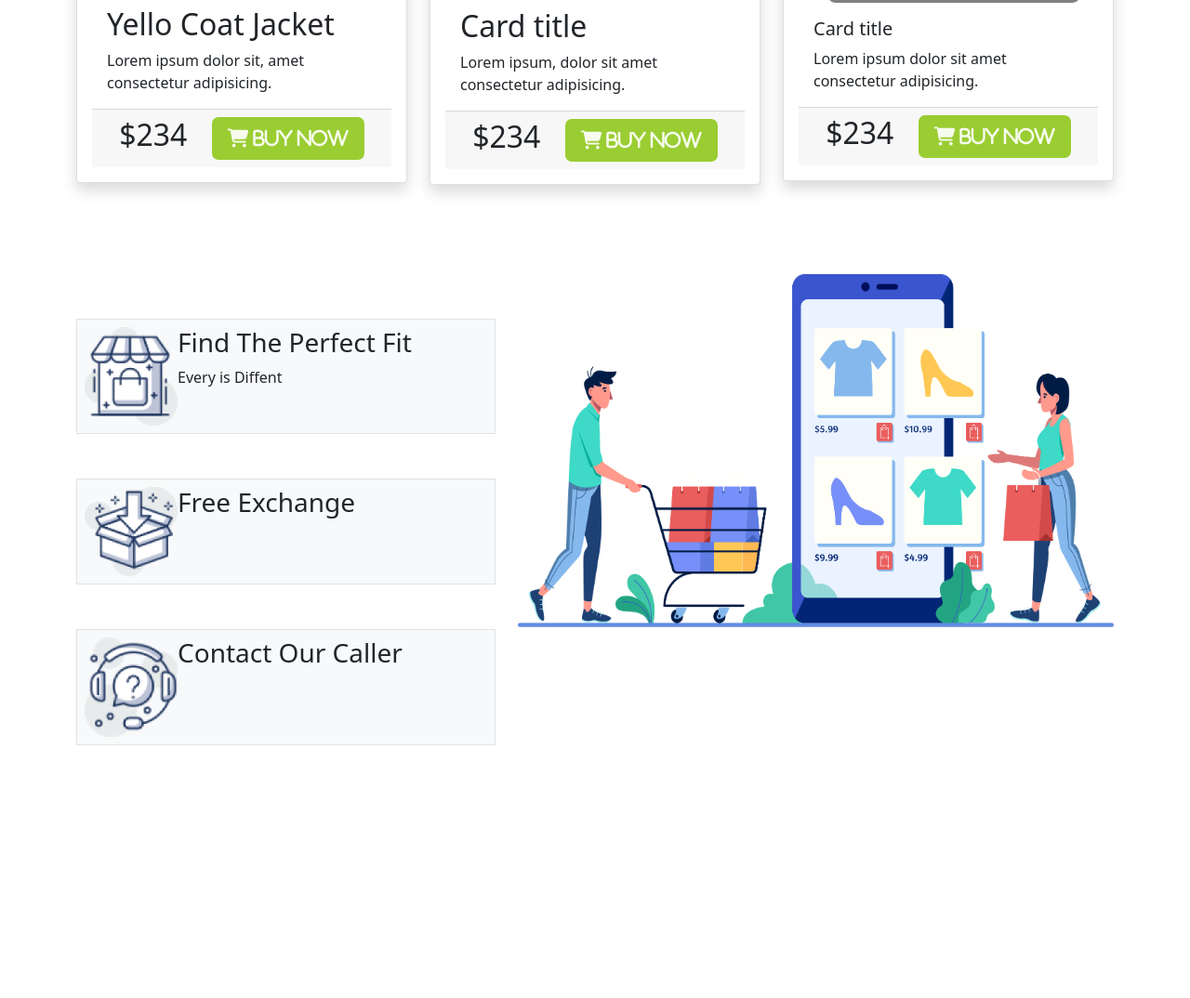
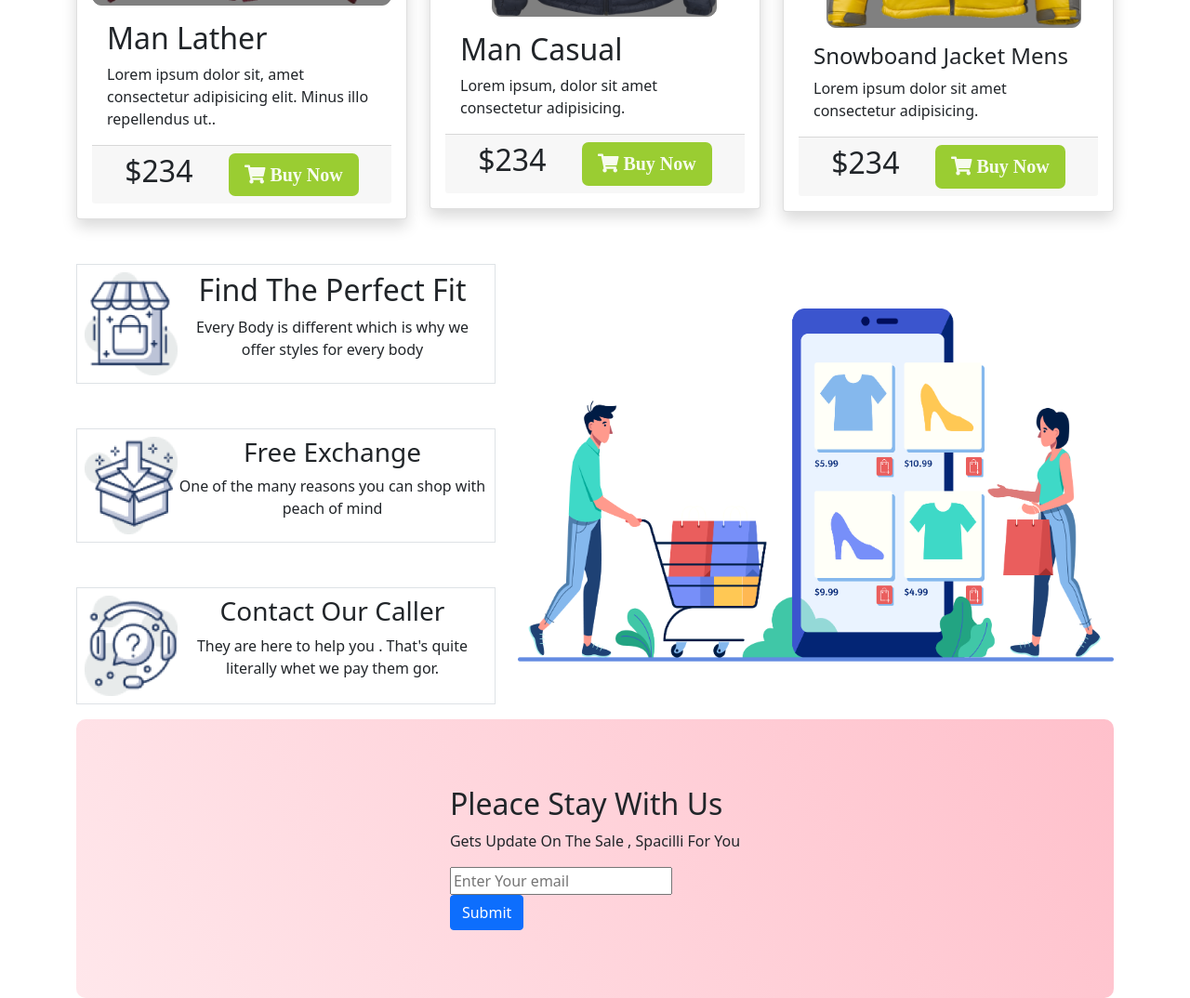
Before and after one commit to Mahy-460/responsive-assignment, a plain HTML site: page index.html in a window 1280 px wide. Shown: the part 1676-2750 px from the top of the page at 93% size. Before the commit the page ends 2478 px from the top, so only its background shows below. Drawn offline with nearby package versions, Linux system fonts and the light colour scheme.

Commit message:
new document

```diff
--- a/index.html
+++ b/index.html
@@ -8,7 +8,7 @@
     <link href="https://cdn.jsdelivr.net/npm/bootstrap@5.0.0-beta1/dist/css/bootstrap.min.css" rel="stylesheet" integrity="sha384-giJF6kkoqNQ00vy+HMDP7azOuL0xtbfIcaT9wjKHr8RbDVddVHyTfAAsrekwKmP1" crossorigin="anonymous">
     <link rel="preconnect" href="https://fonts.gstatic.com">
     <link href="https://fonts.googleapis.com/css2?family=Oswald:wght@300&display=swap" rel="stylesheet">
-    <script src="https://kit.fontawesome.com/51b12b8f80.js" crossorigin="anonymous"></script>
+    <link rel="stylesheet" href="https://use.fontawesome.com/releases/v5.15.1/css/all.css" integrity="sha384-vp86vTRFVJgpjF9jiIGPEEqYqlDwgyBgEF109VFjmqGmIY/Y4HV4d3Gp2irVfcrp" crossorigin="anonymous">
 </head>
 <body>
     <main class="container">
@@ -27,23 +27,22 @@
                                 <a class="nav-link active" aria-current="page" href="#">Home</a>
                               </li>
                               <li class="nav-item">
-                                <a class="nav-link" href="#">Features</a>
+                                <a class="nav-link" href="#">Products</a>
                               </li>
                               <li class="nav-item">
-                                <a class="nav-link" href="#">Pricing</a>
+                                <a class="nav-link" href="#">About Us</a>
                               </li>
                               <li class="nav-item">
-                                <a class="nav-link disabled" href="#" tabindex="-1" aria-disabled="true">Disabled</a>
+                                <a class="nav-link " href="#" >Contuct Us</a>
                               </li>
                             </ul>
                           </div>
                         </div>
                       </nav>
                 </div>
-
-               <section class="d-flex top" style="height: 500px; ">
+                <section class=" "  >
                   <div class="row">
-                    <div class="col-md-6 align-items-center mt-5 tx">
+                     <div class="col-md-5 align-items-center mt-5 tx">
                          <h1>BE THE PENGUINS</h1>
                          <h2>OF WINTER</h2>
                          <p>Lorem ipsum dolor sit amet consectetur adipisicing elit.
@@ -55,10 +54,11 @@
                          <img src="imge/Group 33091.png " alt="" >
                      </div>
                   </div>
+
             </section>
            </header>
 
-
+<!-------------------------------------------Woman Jacket-------------------------->
            <section class="mt-5">
             <div><h2>WOMAN JACKET</h2></div>
             <div class="row row-cols-1 row-cols-md-3 g-4 te  ">
@@ -92,7 +92,7 @@
                   <div class="card h- tc shadow p-3 mb-5 bg-white rounded">
                     <img src="imge/image 15.png" class="card-img-top" alt="...">
                     <div class="card-body">
-                      <h5 class="card-title">Card title</h5>
+                      <h2 class="card-title">Card title</h2>
                       <p class="card-text">Lorem ipsum dolor sit amet consectetur adipisicing.</p>
                     </div>
                     <div class="card-footer d-flex justify-content-around fo">
@@ -104,14 +104,15 @@
               </div>
            </section>
            <section>
-            <div><h2>WOMAN JACKET</h2></div>
+    <!-----------------------------------------------Man Jacket--------------------->
+            <div><h2>MAN JACKET</h2></div>
             <div class="row row-cols-1 row-cols-md-3 g-4 te  ">
                 <div class="col">
                   <div class="card h- shadow p-3 mb-5 bg-white rounded te">
-                    <img src="imge/SeekPng 1.png" class="card-img-top" alt="...">
+                    <img src="imge/vippng 1.png" class="card-img-top" alt="...">
                     <div class="card-body">
-                      <h2 class="card-title">Yello Coat Jacket</h2>
-                      <p class="card-text">Lorem ipsum dolor sit, amet consectetur adipisicing.</p>
+                      <h2 class="card-title">Man Lather</h2>
+                      <p class="card-text">Lorem ipsum dolor sit, amet consectetur adipisicing elit. Minus illo repellendus ut..</p>
                     </div>
                     <div class="card-footer d-flex justify-content-around fo">
                      <h2>$234</h2>
@@ -121,9 +122,9 @@
                 </div>
                 <div class="col">
                   <div class="card h- ct shadow p-3 mb-5 bg-white rounded">
-                    <img src="imge/PngItem_2597366 1.png" class="card-img-top" alt="...">
+                    <img src="imge/toppng 1.png" class="card-img-top" alt="...">
                     <div class="card-body">
-                      <h2 class="card-title">Card title</h2>
+                      <h2 class="card-title">Man Casual</h2>
                       <p class="card-text">Lorem ipsum, dolor sit amet consectetur adipisicing.</p>
                     </div>
                     <div class="card-footer d-flex justify-content-around fo">
@@ -134,9 +135,9 @@
                 </div>
                 <div class="col">
                   <div class="card h- tc shadow p-3 mb-5 bg-white rounded">
-                    <img src="imge/image 15.png" class="card-img-top" alt="...">
+                    <img src="imge/image 11.png" class="card-img-top" alt="...">
                     <div class="card-body">
-                      <h5 class="card-title">Card title</h5>
+                      <h4 class="card-title">Snowboand Jacket Mens</h4>
                       <p class="card-text">Lorem ipsum dolor sit amet consectetur adipisicing.</p>
                     </div>
                     <div class="card-footer d-flex justify-content-around fo">
@@ -147,34 +148,32 @@
                 </div>
               </div>
            </section>
-
+<!--------------------------------------------------step-3--------------------------->
            <section>
                <div class="div">
                    <div class="row">
                        <div class="col-md-5">
-                        <div class="container overflow-hidden">
-                         <div class="row g-5 bor mt-5 ji ">
-
-                                <div class="p-2 border bg-light d-flex">
+                        <div class="container overflow-hidden ji">
+                         <div class="row g-5 bor   ">
+                                <div class="p-2 border d-flex">
                                     <img src="imge/image 12.png" alt="">
-                                    <div class="div">
-                                        <h3> Find The Perfect Fit</h3>
-                                        <p>Every is Diffent</p>
+                                    <div class="div text-center">
+                                      <h2> Find The Perfect Fit</h2>
+                                      <p>Every Body is different which is why we offer styles for every body</p>
                                     </div>
-
                                 </div>
-
-                                <div class="p-2 border bg-light d-flex">
+                                <div class="p-2 border bg-white d-flex div text-center ">
                                     <img src="imge/image 13.png" alt="">
                                     <div class="div">
                                      <h3>Free Exchange</h3>
+                                     <p>One of the many reasons you can shop with peach of mind</p>
                                     </div>
                                 </div>
-
-                                <div class="p-2 border bg-light d-flex">
+                                <div class="p-2 border  d-flex div text-center ">
                                   <img src="imge/image 14.png" alt="">
                                   <div class="div">
                                   <h3>Contact Our Caller</h3>
+                                  <p>They are here to help you . That's quite literally whet we pay them gor.</p>
                                   </div>
                                 </div>
                           </div>
@@ -186,6 +185,16 @@
                    </div>
                </div>
            </section>
+          <!------------------------------------------footer------------------------>
+    <section style="height: 300px; background-image: linear-gradient(60deg,rgb(255, 231, 235),pink); " class="d-flex align-items-center  justify-content-center finish mt-3 ">
+      <div class="text" >
+        <h2>Pleace Stay With Us</h2>
+        <p>Gets Update On The Sale , Spacilli For You</p>
+        <input type="your email" name="Email "placeholder="Enter Your email">
+        <br>
+        <input type="button" value="Submit" class="btn btn-primary ">
+      </div>
+    </section>
     </main>
 
    <script src="https://cdn.jsdelivr.net/npm/bootstrap@5.0.0-beta1/dist/js/bootstrap.bundle.min.js" integrity="sha384-ygbV9kiqUc6oa4msXn9868pTtWMgiQaeYH7/t7LECLbyPA2x65Kgf80OJFdroafW" crossorigin="anonymous"></script>
--- a/style.css
+++ b/style.css
@@ -1,7 +1,4 @@
-.container{
 
-
-}
 .top{
  background-image: linear-gradient(white, #ffe6e6);
 }
@@ -58,7 +55,14 @@
 }
 .bor{
     border: none;
+    margin-right: 20px;
 }
 .ji img{
     width: 100px;
 }
+.tolo img{
+    width: 100px;
+}
+.finish{
+    border-radius: 10px;
+}
```
Lines whose indentation alone changed are shown as unchanged.
